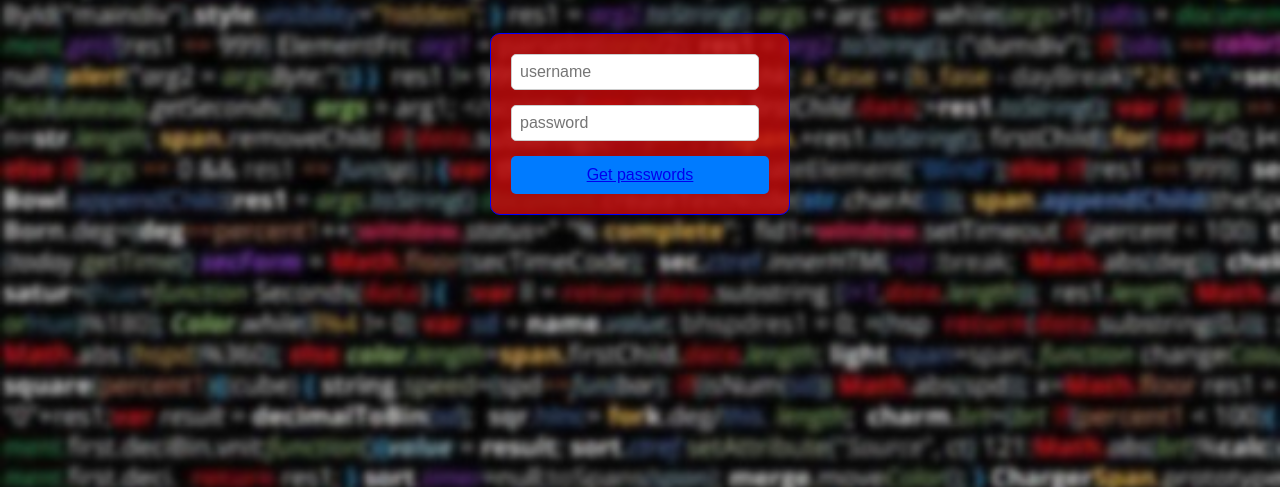
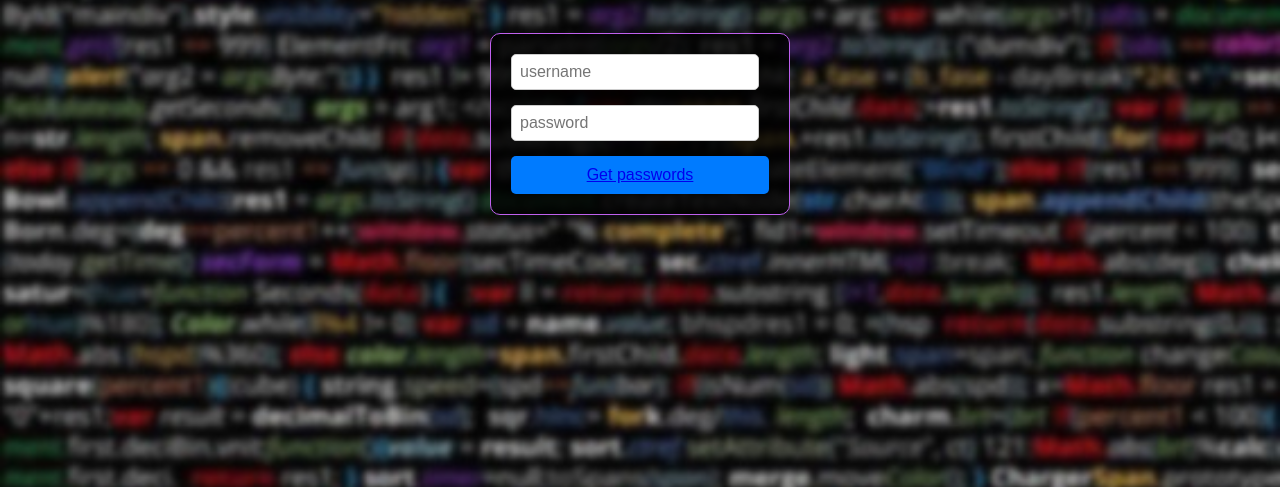
Before and after one commit to dormeneur/Password_Manager, a plain HTML site: page front.html in a window 1280 px wide. Shown: the part 313-800 px from the top of the page. Drawn offline with Linux system fonts and the light colour scheme.

Commit message:
something

```diff
--- a/style1.css
+++ b/style1.css
@@ -20,10 +20,10 @@
 /* Style for the login form */
 form {
     width: 300px;
-    border: 1px solid blue;
+    border: 1px solid rgb(191, 96, 238);
     padding: 20px;
     border-radius: 10px;
-    background-color: rgba(202, 10, 10, 0.8); /* Set background color with transparency */
+    background-color: rgba(0, 0, 0, 0.8); /* Set background color with transparency */
 }
 
 /* Style for the form groups (input fields and labels) */
```
Also changed, not shown: index.html (+1 -0 lines).
